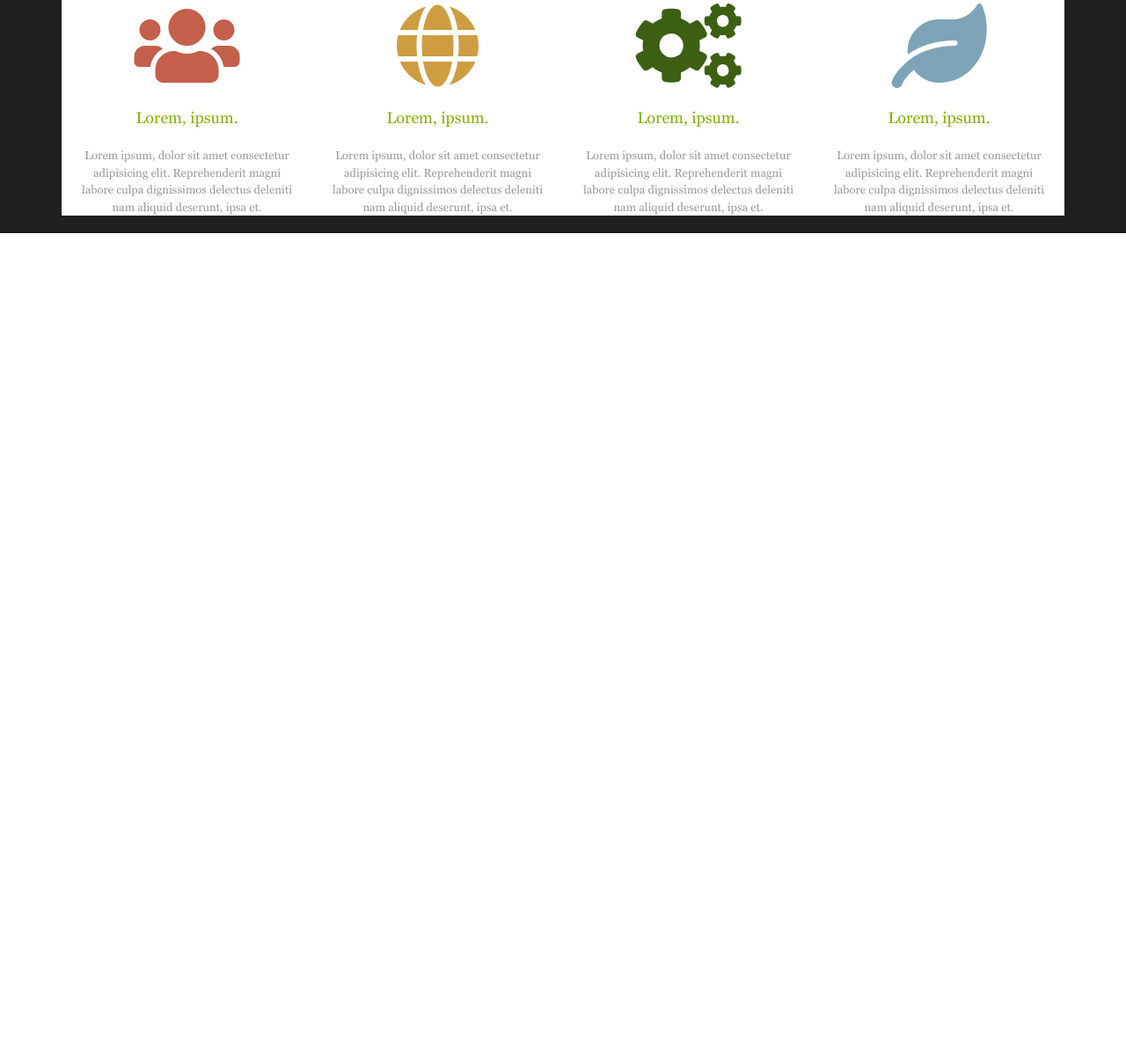
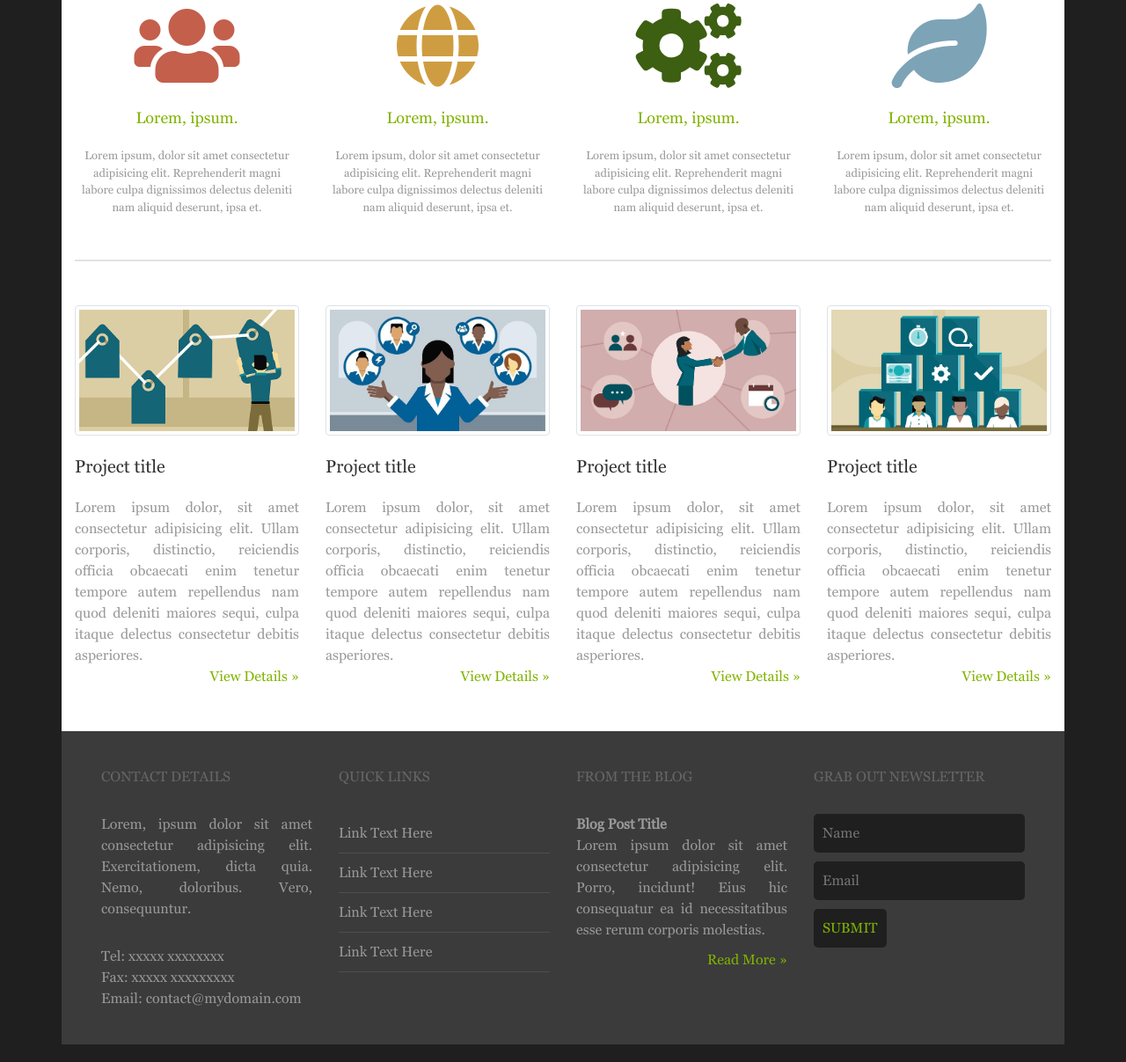
Before and after one commit to Jhon-Mosk/Portfolio, a PHP site: page / in a window 1280 px wide. Shown: the part 973-2180 px from the top of the page at 88% size. Before the commit the page ends 1238 px from the top, so only its background shows below. Run offline with PHP 8.4, Linux system fonts and the light colour scheme; some libraries are stand-ins or nearby versions.

Commit message:
section project, divider and footer complete

```diff
--- a/Concomitant/index.html
+++ b/Concomitant/index.html
@@ -8,7 +8,7 @@
     <title>Concomitant</title>
     <link rel="stylesheet" href="https://use.fontawesome.com/releases/v5.0.13/css/all.css"
         integrity="sha384-DNOHZ68U8hZfKXOrtjWvjxusGo9WQnrNx2sqG0tfsghAvtVlRW3tvkXWZh58N9jp" crossorigin="anonymous"
-        SameSite=None>
+        SameSite=Lax>
     <link rel="stylesheet" href="packages/bootstrap-4.3.1/dist/css/bootstrap.min.css">
     <link rel="stylesheet" href="styles/style.css">
 </head>
@@ -141,6 +141,107 @@
             </div>
         </div>
 
+        <div class="b-fullWidthDivider b-fullWidthDivider_margin"></div>
+
+        <div class="row b-projectsWrap b-projectsWrap_bottomMargin">
+            <div class="col-md-6 col-lg-3 b-project b-project_margin">
+                <img class="img-thumbnail b-project__img" src="images/projects/project1.jpg" alt="...">
+                <div class="b-project__title b-project__title_margin">
+                    Project title
+                </div>
+                <div class="b-project__desc">
+                    Lorem ipsum dolor, sit amet consectetur adipisicing elit. Ullam corporis, distinctio, reiciendis officia obcaecati enim tenetur tempore autem repellendus nam quod deleniti maiores sequi, culpa itaque delectus consectetur debitis asperiores.
+                </div>
+                <a href="#" class="b-project__details">View Details &raquo;</a>
+            </div>
+
+            <div class="col-md-6 col-lg-3 b-project b-project_margin">
+                <img class="img-thumbnail b-project__img" src="images/projects/project2.jpg" alt="...">
+                <div class="b-project__title b-project__title_margin">
+                    Project title
+                </div>
+                <div class="b-project__desc">
+                    Lorem ipsum dolor, sit amet consectetur adipisicing elit. Ullam corporis, distinctio, reiciendis officia obcaecati enim tenetur tempore autem repellendus nam quod deleniti maiores sequi, culpa itaque delectus consectetur debitis asperiores.
+                </div>
+                <a href="#" class="b-project__details">View Details &raquo;</a>
+            </div>
+
+            <div class="col-md-6 col-lg-3 b-project b-project_margin">
+                <img class="img-thumbnail b-project__img" src="images/projects/project3.jpg" alt="...">
+                <div class="b-project__title b-project__title_margin">
+                    Project title
+                </div>
+                <div class="b-project__desc">
+                    Lorem ipsum dolor, sit amet consectetur adipisicing elit. Ullam corporis, distinctio, reiciendis officia obcaecati enim tenetur tempore autem repellendus nam quod deleniti maiores sequi, culpa itaque delectus consectetur debitis asperiores.
+                </div>
+                <a href="#" class="b-project__details">View Details &raquo;</a>
+            </div>
+
+            <div class="col-md-6 col-lg-3 b-project b-project_margin">
+                <img class="img-thumbnail b-project__img" src="images/projects/project4.jpg" alt="...">
+                <div class="b-project__title b-project__title_margin">
+                    Project title
+                </div>
+                <div class="b-project__desc">
+                    Lorem ipsum dolor, sit amet consectetur adipisicing elit. Ullam corporis, distinctio, reiciendis officia obcaecati enim tenetur tempore autem repellendus nam quod deleniti maiores sequi, culpa itaque delectus consectetur debitis asperiores.
+                </div>
+                <a href="#" class="b-project__details">View Details &raquo;</a>
+            </div>
+        </div>
+
+        <div class="row b-footer">
+            <div class="col-md-6 col-lg-3 b-footer__unit">
+                <div class="b-footer__unitTitle b-footer__unitTitle_margin">
+                    Contact details
+                </div>
+                <div class="b-footer__unitContactDesc b-footer__unitContactDesc_margin">
+                    Lorem, ipsum dolor sit amet consectetur adipisicing elit. Exercitationem, dicta quia. Nemo, doloribus. Vero, consequuntur.
+                </div>
+                <div>
+                    Tel: xxxxx xxxxxxxx<br>
+                    Fax: xxxxx xxxxxxxxx<br>
+                    Email: contact@mydomain.com
+                </div>
+            </div>
+
+            <div class="col-md-6 col-lg-3 b-footer__unit">
+                <div class="b-footer__unitTitle b-footer__unitTitle_margin">
+                    Quick links
+                </div>
+                <div class="b-footer__quickLinksWrap">
+                    <a href="#" class="b-footer__quickLink b-footer__quickLink_decor">Link Text Here</a>
+                    <a href="#" class="b-footer__quickLink b-footer__quickLink_decor">Link Text Here</a>
+                    <a href="#" class="b-footer__quickLink b-footer__quickLink_decor">Link Text Here</a>
+                    <a href="#" class="b-footer__quickLink b-footer__quickLink_decor">Link Text Here</a>
+                </div>
+            </div>
+
+            <div class="col-md-6 col-lg-3 b-footer__unit">
+                <div class="b-footer__unitTitle b-footer__unitTitle_margin">
+                    From the blog
+                </div>
+                <div class="b-footer__blogTitle">
+                    Blog Post Title
+                </div>
+                <div class="b-footer__blogText">
+                    Lorem ipsum dolor sit amet consectetur adipisicing elit. Porro, incidunt! Eius hic consequatur ea id necessitatibus esse rerum corporis molestias.
+                </div>
+                <a href="#" class="b-footer__blogMore">Read More &raquo;</a>
+            </div>
+
+            <div class="col-md-6 col-lg-3 b-footer__unit">
+                <div class="b-footer__unitTitle b-footer__unitTitle_margin">
+                    Grab out newsletter
+                </div>
+                <form class="b-footer__newsletterForm">
+                    <input class="b-footer__newsletterInput b-footer__newsletterInput_margin" type="text" placeholder="Name">
+                    <input class="b-footer__newsletterInput b-footer__newsletterInput_margin" type="email"
+                        placeholder="Email">
+                    <button class="b-footer__newsletterBtn">Submit</button>
+                </form>
+            </div>
+        </div>
+
     </div>
 
     <script src="https://code.jquery.com/jquery-3.3.1.slim.min.js"
--- /dev/null
+++ b/Concomitant/styles/blocks/_footer.scss
@@ -0,0 +1,123 @@
+.b-footer {
+    background: #3b3b3b;
+    padding: 40px 30px;
+    color: $grayLight;
+
+    &__unit {
+
+        @include media-breakpoint-down(md) {
+
+            &:nth-child(3),
+            &:nth-child(4) {
+                margin-top: 30px;
+            }
+        }
+
+        @include media-breakpoint-down(sm) {
+
+            &:nth-child(2),
+            &:nth-child(3),
+            &:nth-child(4) {
+                margin-top: 30px;
+            }
+        }
+    }
+
+    &__unitContactDesc {
+        text-align: justify;
+
+        &_margin {
+            margin-bottom: 30px;
+        }
+    }
+
+    &__unitTitle {
+        color: #666666;
+        text-transform: uppercase;
+
+        &_margin {
+            margin-bottom: 30px;
+        }
+    }
+
+    &__quickLinksWrap {
+
+    }
+
+    &__quickLink {
+        display: block;
+        color: inherit;
+        transition-duration: 0.5s;
+
+        &:hover {
+            color: $majorColor;
+        }
+
+        &_decor {
+            text-decoration: none;
+            border-bottom: 1px solid transparentize($color: $grayLight, $amount: 0.8);
+            padding: 10px 0;
+        }
+    }
+
+    &__blogTitle {
+        font-weight: bold;
+    }
+
+    &__blogText {
+        text-align: justify;
+    }
+
+    &__blogMore {
+        color: $majorColor;
+        display: block;
+        text-align: right;
+        padding-top: 10px;
+        transition-duration: 0.5s;
+
+        &:hover {
+            color: $lightestColor;
+        }
+    }
+
+    &__newsletterForm {
+
+    }
+
+    &__newsletterInput {
+        display: block;
+        padding: 10px;
+        background: #1f1f1f;
+        color: $grayLight;
+        width: 100%;
+        border: none;
+        border-radius: 5px;
+        outline: none;
+        transition-duration: 0.5s;
+
+        &:focus {
+            color: $majorColor;
+            box-shadow: 0 0 0 2px $majorColor;
+        }
+
+        &_margin {
+            margin-bottom: 10px;
+        }
+    }
+
+    &__newsletterBtn {
+        padding: 10px;
+        border-radius: 5px;
+        border: none;
+        background: #1f1f1f;
+        color: $majorColor;
+        text-transform: uppercase;
+        outline: none;
+        transition-duration: 0.5s;
+
+        &:hover {
+            color: $lightestColor;
+            cursor: pointer;
+        }
+    }
+}
--- /dev/null
+++ b/Concomitant/styles/blocks/_fullWidthDivider.scss
@@ -0,0 +1,8 @@
+.b-fullWidthDivider {
+    height: 2px;
+    background: #e2e2e2;
+
+    &_margin {
+        margin: 50px 0;
+    }
+}
--- /dev/null
+++ b/Concomitant/styles/blocks/_project.scss
@@ -0,0 +1,44 @@
+.b-project {
+
+    &_margin {
+        @include media-breakpoint-down(md) {
+            margin-bottom: 30px;
+        }
+
+        @include media-breakpoint-down(sm) {
+
+            &:last-child {
+                margin-bottom: 0;
+            }
+        }
+    }
+
+    &__img {
+        width: 100%;
+    }
+
+    &__title {
+        font-size: 20px;
+
+        &_margin {
+            margin: 20px 0;
+        }
+    }
+
+    &__desc {
+        text-align: justify;
+        color: $grayLight;
+    }
+
+    &__details {
+        text-align: right;
+        display: block;
+        color: $majorColor;
+        font-size: 16px;
+        transition-duration: 0.5s;
+
+        &:hover {
+            color: $grayDark;
+        }
+    }
+}
--- /dev/null
+++ b/Concomitant/styles/blocks/_projectsWrap.scss
@@ -0,0 +1,6 @@
+.b-projectsWrap {
+
+    &_bottomMargin {
+        margin-bottom: 50px;
+    }
+}
--- a/Concomitant/styles/style.scss
+++ b/Concomitant/styles/style.scss
@@ -10,6 +10,10 @@
 @import "blocks/mainPageSliderWrap";
 @import "blocks/properties";
 @import "blocks/propertyUnit";
+@import "blocks/fullWidthDivider";
+@import "blocks/projectsWrap";
+@import "blocks/project";
+@import "blocks/footer";
 
 html, body {
     min-height: 100%;
```
Also changed, not shown: Concomitant/styles/style.css, 1 other file.
